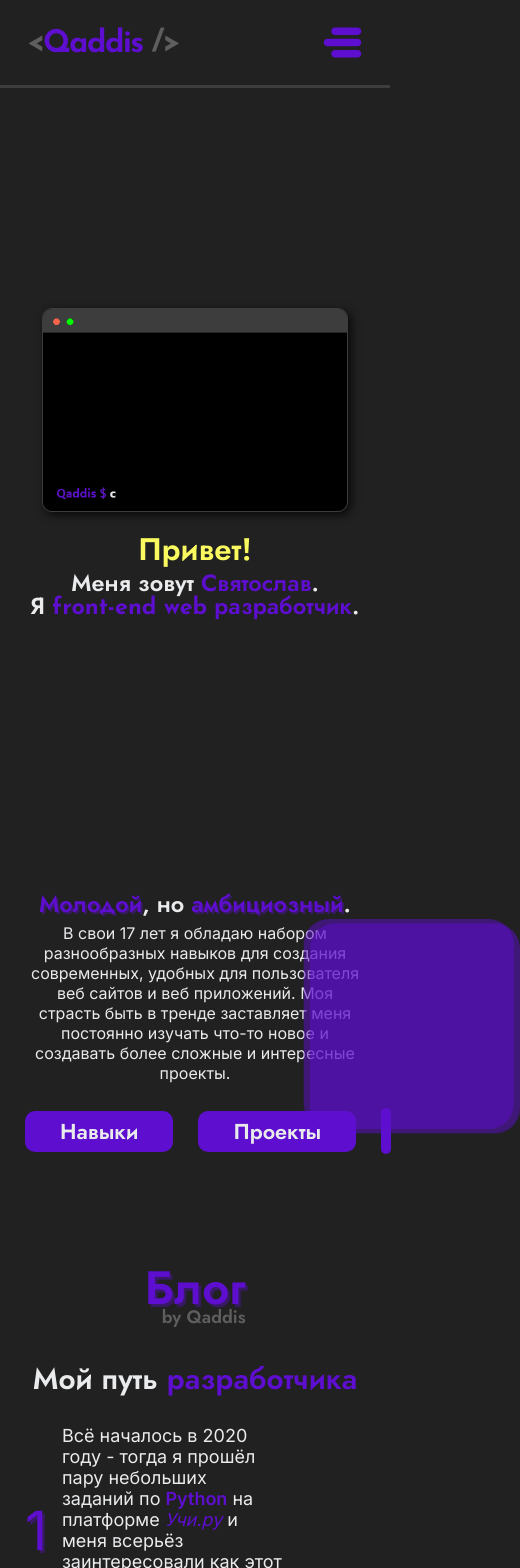
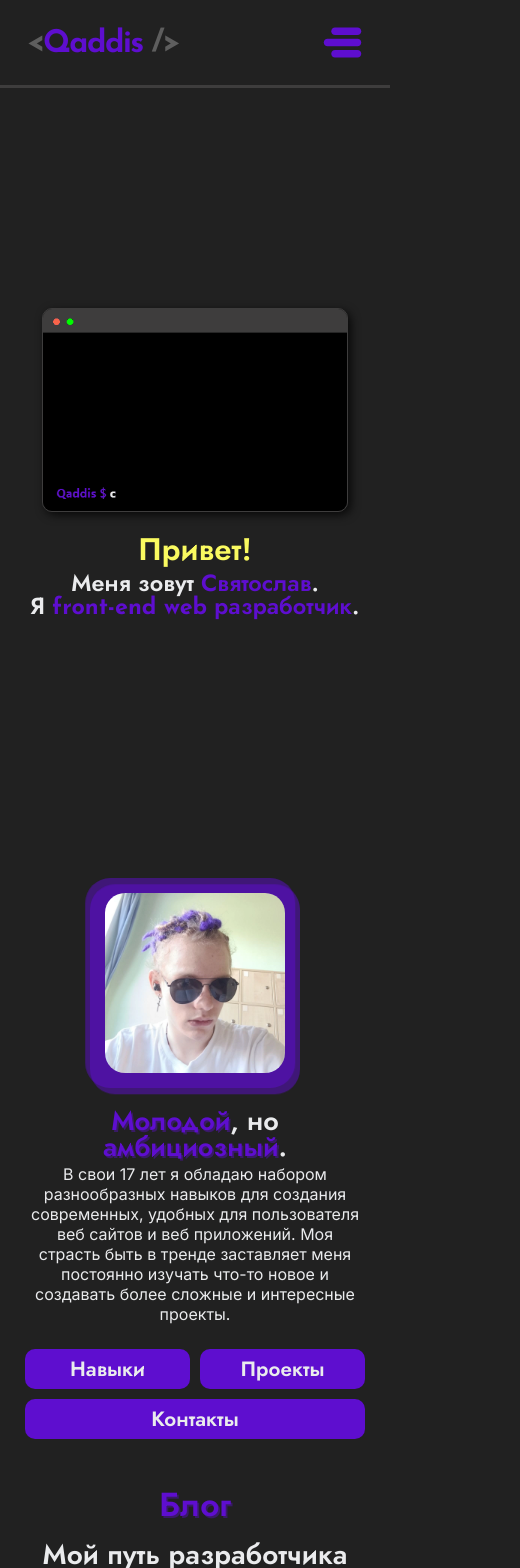
Before and after one commit to Qaddis/portfolio, a Next.js app: page / in a window 390 px wide. Shown: the top 1568 px of the page, 520 px wide, since content can reach past the window. Built offline with nearby package versions, Linux system fonts and the light colour scheme.

Commit message:
The main page is now responsive

```diff
--- a/src/app/MainPage.tsx
+++ b/src/app/MainPage.tsx
@@ -3,7 +3,7 @@
 import About from "@/components/Main/About"
 import History from "@/components/Main/History"
 import Landing from "@/components/Main/Landing"
-import styles from "./main.module.scss"
+import Heading from "@/components/ui/Heading"
 
 export default function MainPage() {
 	return (
@@ -12,9 +12,7 @@ export default function MainPage() {
 
 			<About />
 
-			<div className={styles["heading-wrapper"]}>
-				<h2 className={styles["blog-heading"]}>Блог</h2>
-			</div>
+			<Heading>Блог</Heading>
 
 			<History />
 		</section>
--- a/src/app/globals.scss
+++ b/src/app/globals.scss
@@ -11,7 +11,7 @@
 	--darker-violet: #391a66;
 	--yellow: #fafa60;
 
-	--h2-size: clamp(1.75rem, 6vw, 2.25rem);
+	--h2-size: clamp(1.85rem, 6vw, 2.5rem);
 	--h3-size: clamp(1.55rem, 5vw, 1.9rem);
 }
 
--- a/src/app/main.module.scss
+++ b/src/app/main.module.scss
@@ -1,27 +1,7 @@
 .heading-wrapper {
 	width: 100%;
-	margin: 50px 0 35px;
+	margin: 50px 0 20px;
+	line-height: 1;
 	display: flex;
 	justify-content: center;
 }
-
-.blog-heading {
-	display: inline;
-	font-family: var(--jost-font);
-	font-size: 2.6rem;
-	font-weight: 600;
-	color: var(--violet);
-	text-shadow: 2.5px 2.5px 1px var(--darker-violet);
-	position: relative;
-
-	&::after {
-		content: "by Qaddis";
-		position: absolute;
-		right: 0;
-		bottom: -7.5px;
-
-		font-size: 1rem;
-		text-shadow: none;
-		color: var(--add);
-	}
-}
--- a/src/components/Main/About.tsx
+++ b/src/components/Main/About.tsx
@@ -14,8 +14,7 @@ export default function About() {
 	const transition: Transition = {
 		delay: 0.12,
 		duration: 0.35,
-		type: "spring",
-		damping: 8
+		type: "spring"
 	}
 
 	const layerTransition: Transition = {
@@ -29,14 +28,14 @@ export default function About() {
 	const infoRef = useRef<HTMLDivElement>(null)
 
 	const imageInView = useInView(imageRef, { once: true, amount: 0.45 })
-	const infoInView = useInView(infoRef, { once: true, amount: 0.45 })
+	const infoInView = useInView(infoRef, { once: true, amount: 0.15 })
 
 	return (
 		<section className={styles.about}>
 			<motion.div
 				initial={false}
 				animate={infoInView ? { opacity: 1, y: 0 } : { opacity: 0, y: "50%" }}
-				transition={transition}
+				transition={{ ...transition, damping: 10 }}
 				ref={infoRef}
 				className={styles.info}
 			>
@@ -54,18 +53,13 @@ export default function About() {
 				<div className={styles["buttons-wrapper"]}>
 					<NavButton href={PagesEnum.SKILLS}>Навыки</NavButton>
 					<NavButton href={PagesEnum.PROJECTS}>Проекты</NavButton>
-					<NavButton
-						href={PagesEnum.CONTACTS}
-						style={{
-							display: "flex",
-							alignItems: "center",
-							justifyContent: "center",
-							padding: "5px"
-						}}
-					>
+					<NavButton href={PagesEnum.CONTACTS} className={styles["with-icon"]}>
 						<svg fill="var(--light)">
 							<use xlinkHref="#contacts-logo"></use>
 						</svg>
+					</NavButton>
+					<NavButton href={PagesEnum.CONTACTS} className={styles["for-mobile"]}>
+						Контакты
 					</NavButton>
 				</div>
 			</motion.div>
@@ -75,7 +69,7 @@ export default function About() {
 				animate={
 					imageInView ? { rotateZ: 0, scale: 1 } : { rotateZ: 135, scale: 0.6 }
 				}
-				transition={transition}
+				transition={{ ...transition, damping: 5 }}
 				ref={imageRef}
 				className={styles.portrait}
 			>
--- a/src/components/Main/about.module.scss
+++ b/src/components/Main/about.module.scss
@@ -14,24 +14,33 @@
 }
 
 .buttons-wrapper {
+	margin-top: 25px;
 	display: flex;
 	align-items: center;
 	column-gap: 25px;
-	margin-top: 25px;
 
-	&:nth-child(3) {
+	.with-icon {
+		display: flex;
+		justify-content: center;
+		align-items: center;
+		padding: 5px;
+
 		svg {
 			display: inline-block;
-			width: 2rem;
+			width: clamp(1.8rem, 4vw, 2rem);
 			height: 2rem;
 		}
+	}
+
+	.for-mobile {
+		display: none;
 	}
 }
 
 .heading {
 	font-family: var(--jost-font);
 	font-weight: 600;
-	font-size: 1.65rem;
+	font-size: clamp(1.5rem, 5vw, 1.8rem);
 	margin-bottom: 5px;
 
 	span {
@@ -49,7 +58,7 @@
 }
 
 .image {
-	width: clamp(120px, 35vw, 320px);
+	width: clamp(120px, 32vw, 320px);
 	height: auto;
 	border-radius: 35px;
 	z-index: 3;
@@ -67,8 +76,22 @@
 /* Adaptability */
 
 @media (max-width: 768px) {
+	.about {
+		flex-direction: column-reverse;
+		row-gap: 35px;
+	}
+
+	.info {
+		max-width: 100%;
+
+		p {
+			text-align: center;
+		}
+	}
+
 	.heading {
 		line-height: 0.95;
+		text-align: center;
 	}
 
 	.image {
@@ -78,31 +101,13 @@
 	.back_layer {
 		border-radius: 25px;
 	}
+
+	.buttons-wrapper {
+		justify-content: center;
+	}
 }
 
 @media (max-width: 660px) {
-	.cover {
-		flex-direction: column-reverse;
-		justify-content: center;
-		row-gap: 35px;
-		column-gap: 0;
-	}
-
-	.heading {
-		font-size: clamp(1.2rem, 6vw, 1.65rem);
-		text-align: center;
-		margin-bottom: 8px;
-	}
-
-	.info {
-		max-width: 80%;
-
-		p {
-			width: 100%;
-			text-align: center;
-		}
-	}
-
 	.image {
 		width: clamp(180px, 35vw, 320px);
 		height: auto;
@@ -114,7 +119,34 @@
 	}
 }
 
+@media (max-width: 580px) {
+	.buttons-wrapper {
+		width: 80%;
+		display: grid;
+		grid-template-columns: 1fr 1fr;
+		gap: 10px;
+		margin: 25px auto 0;
+
+		a {
+			text-align: center;
+		}
+
+		.with-icon {
+			display: none;
+		}
+
+		.for-mobile {
+			display: block;
+			grid-column: 1 / -1;
+		}
+	}
+}
+
 @media (max-width: 425px) {
+	.buttons-wrapper {
+		width: 100%;
+	}
+
 	.info {
 		max-width: 100%;
 
--- a/src/components/Main/history.module.scss
+++ b/src/components/Main/history.module.scss
@@ -3,10 +3,11 @@
 		margin-bottom: 25px;
 		text-align: center;
 		font-family: var(--jost-font);
-		font-size: 1.65rem;
+		line-height: 1;
+		font-size: var(--h3-size);
 		font-weight: 600;
 
-		b {
+		span {
 			font-weight: inherit;
 			color: var(--violet);
 		}
@@ -56,3 +57,62 @@
 		}
 	}
 }
+
+/* Adaptability */
+
+// Tablet
+@media (max-width: 768px) {
+	.history__card {
+		p {
+			max-width: 80%;
+		}
+	}
+}
+
+@media (max-width: 625px) {
+	.history__card {
+		border-left: 5px solid var(--violet);
+		padding-left: 5px;
+		border-radius: 5px;
+
+		&.--right {
+			border-left: none;
+			padding-left: 0;
+
+			border-right: 5px solid var(--violet);
+			padding-right: 5px;
+		}
+
+		h4 {
+			display: none;
+		}
+
+		p {
+			max-width: 100%;
+		}
+	}
+}
+
+// Large mobile
+@media (max-width: 425px) {
+}
+
+// Average mobile
+@media (max-width: 375px) {
+	.history__card {
+		border-radius: 3px;
+		border-width: 3px;
+
+		&.--right {
+			border-width: 3px;
+		}
+
+		p {
+			font-size: 16px;
+		}
+	}
+}
+
+// Small mobile
+@media (max-width: 320px) {
+}
--- a/src/components/ui/NavButton.tsx
+++ b/src/components/ui/NavButton.tsx
@@ -44,7 +44,7 @@ export default function NavButton({
 	return (
 		<Link
 			onClick={handleClick}
-			className={`${styles.button} ` + className}
+			className={className ? `${styles.button} ${className}` : styles.button}
 			href={to}
 			{...props}
 		>
--- a/src/components/ui/button.module.scss
+++ b/src/components/ui/button.module.scss
@@ -1,7 +1,7 @@
 .button {
 	display: inline-block;
 	font-family: var(--jost-font);
-	font-size: clamp(1.2rem, 4vw, 1.45rem);
+	font-size: clamp(1.15rem, 4vw, 1.45rem);
 	font-weight: 600;
 	color: var(--light);
 	padding: 5px 35px;
@@ -27,3 +27,9 @@
 		color: var(--main);
 	}
 }
+
+@media (max-width: 500px) {
+	.button {
+		padding: 5px 20px;
+	}
+}
```
